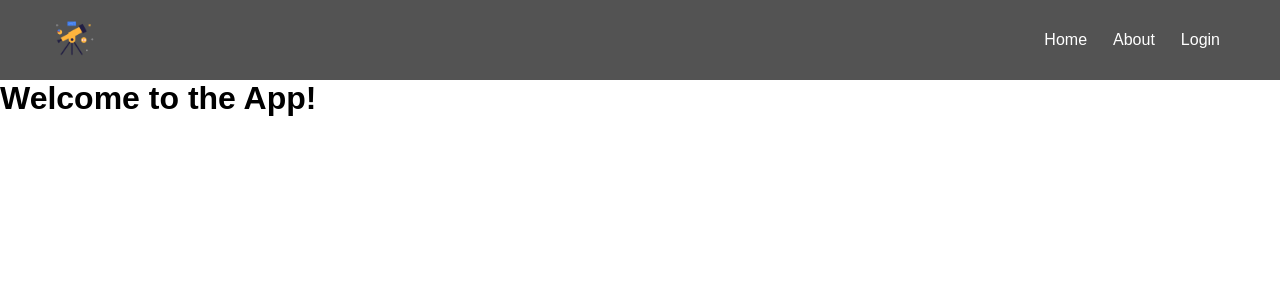
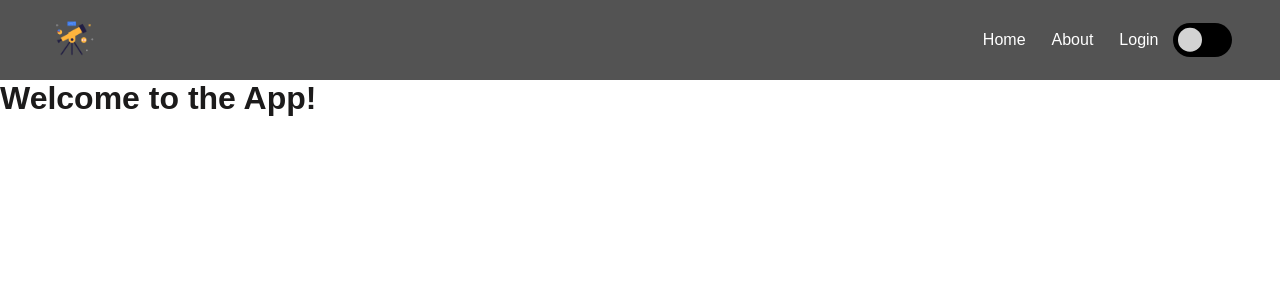
Before and after one commit to majamarijan/flask-session-app, a Flask app: page / in a window 1280 px wide. Shown: the top 300 px of the page. Run offline with Flask 3, Linux system fonts and the light colour scheme.

Commit message:
add: theme button

```diff
--- a/app/static/main.js
+++ b/app/static/main.js
@@ -1,5 +1,7 @@
 window.onload = () => {
 	const form = document.querySelector("form") || null;
+	const themeBtn = document.querySelector("input[type='checkbox']");
+
 	if (form) {
 		let data = {};
 		form.onsubmit = (e) => {
@@ -20,4 +22,22 @@ window.onload = () => {
 			});
 		};
 	}
+	if (window.localStorage.getItem("theme")) {
+		let theme = window.localStorage.getItem("theme");
+		document.body.classList.add(theme);
+		themeBtn.checked = true;
+	}
+	themeController(themeBtn);
 };
+
+function themeController(themeBtn) {
+	themeBtn.addEventListener("change", (e) => {
+		if (themeBtn.checked) {
+			document.body.classList.add("dark");
+			window.localStorage.setItem("theme", "dark");
+		} else {
+			document.body.classList.remove("dark");
+			window.localStorage.removeItem("theme");
+		}
+	});
+}
--- a/app/static/styles.css
+++ b/app/static/styles.css
@@ -5,21 +5,23 @@
 }
 
 body {
-	font-family: 'Ubuntu', sans-serif;
+	font-family: "Ubuntu", sans-serif;
+	color: #1c1b1b;
+	background: white;
 }
 
 a {
 	text-decoration: none;
-	color:inherit;
+	color: inherit;
 }
 
 header {
 	height: 80px;
 	padding: 24px 48px;
-	background: rgba(10,10,10,0.7);
+	background: rgba(10, 10, 10, 0.7);
 	display: flex;
 	flex-flow: row;
-	justify-content:space-between;
+	justify-content: space-between;
 	align-items: center;
 }
 
@@ -28,10 +30,11 @@ header nav {
 }
 
 header nav ul {
- display: flex;
- flex-flow: row nowrap;
- gap:2px;
- list-style: none;
+	display: flex;
+	flex-flow: row nowrap;
+	gap: 2px;
+	list-style: none;
+	align-items: center;
 }
 
 header ul li a {
@@ -45,5 +48,66 @@ header li a:hover {
 }
 
 main {
+}
 
+.dark {
+	background: #212121;
+	color: white;
 }
+
+header .switch {
+	font-size: 17px;
+	position: relative;
+	display: inline-block;
+	width: 3.5em;
+	height: 2em;
+}
+
+/* Hide default HTML checkbox */
+header .switch input {
+	opacity: 0;
+	width: 0;
+	height: 0;
+}
+
+/* The slider */
+.slider {
+	position: absolute;
+	cursor: pointer;
+	top: 0;
+	left: 0;
+	right: 0;
+	bottom: 0;
+	background-color: black;
+	transition: 0.4s;
+	border-radius: 20px;
+}
+
+.slider:before {
+	position: absolute;
+	content: "";
+	height: 1.4em;
+	width: 1.4em;
+	border-radius: 50%;
+	left: 0.3em;
+	bottom: 0.3em;
+	transform: rotate(270deg);
+	background-color: lightgray;
+	transition: 0.4s;
+}
+
+.switch input:checked + .slider {
+	background-color: #ebf22e;
+}
+
+.switch input:checked + .slider:before {
+	background: black;
+}
+
+.switch input:focus + .slider {
+	box-shadow: 0 0 1px #2196f3;
+}
+
+.switch input:checked + .slider:before {
+	transform: translateX(1.5em);
+}
--- a/app/templates/components/navigation.html
+++ b/app/templates/components/navigation.html
@@ -10,5 +10,12 @@
 			<a href='{{url_for("login")}}'>Login</a>
 			{% endif %}
 		</li>
+		<li>
+		<label class="switch">
+ 		 <input type="checkbox">
+ 		 <span class="slider"></span>
+		</label>
+		</li>
 	</ul>
 </nav>
+</nav>
```
Also changed, not shown: 3 other files. Lines whose indentation alone changed are shown as unchanged.
